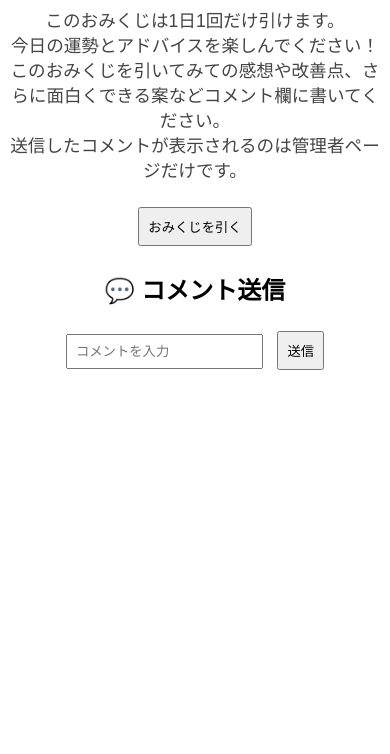
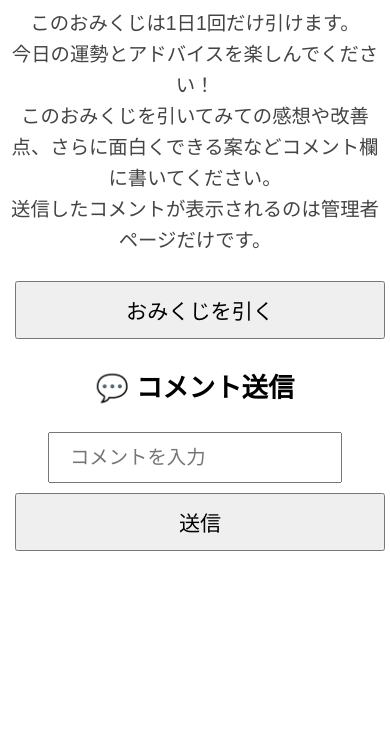
Before and after one commit to t19191919h-dotcom/omikuji.app, a website: page index.html in a window 390 px wide. Shown: the part 90-844 px from the top of the page. Drawn offline with Linux system fonts and the light colour scheme.

Commit message:
Update index.html

```diff
--- a/index.html
+++ b/index.html
@@ -2,18 +2,69 @@
 <html lang="ja">
 <head>
   <meta charset="UTF-8">
+  <meta name="viewport" content="width=device-width, initial-scale=1">
   <title>ウェルみくじ</title>
+
   <style>
-    body { font-family: sans-serif; text-align: center; margin-top: 30px; }
-    #description { font-size: 1.1em; color: #444; margin-bottom: 20px; }
-    #result { font-size: 1.5em; margin: 20px; }
-    #advice { font-size: 1.2em; color: #555; margin: 10px; }
-    #luckyItem, #luckyColor { font-size: 1.2em; margin: 8px; color: #444; }
-    input, button { margin: 5px; padding: 8px; }
+    body {
+      font-family: sans-serif;
+      text-align: center;
+      margin: 20px;
+      padding: 0 10px;
+      max-width: 600px;
+      margin-left: auto;
+      margin-right: auto;
+    }
+
+    #description {
+      font-size: 1.1em;
+      color: #444;
+      margin-bottom: 20px;
+      line-height: 1.6;
+    }
+
+    #result {
+      font-size: 1.6em;
+      margin: 20px;
+    }
+
+    #advice, #luckyItem, #luckyColor {
+      font-size: 1.2em;
+      color: #555;
+      margin: 10px;
+      line-height: 1.6;
+    }
+
+    input, button {
+      margin: 5px;
+      padding: 12px 20px;
+      font-size: 1.1em;
+    }
+
+    button {
+      cursor: pointer;
+    }
+
+    @media (max-width: 480px) {
+      body {
+        font-size: 1.1em;
+      }
+
+      button {
+        width: 100%;
+        font-size: 1.2em;
+      }
+
+      #result {
+        font-size: 1.4em;
+      }
+    }
   </style>
 </head>
+
 <body>
   <h1>🎲 ウェルみくじ 🎲</h1>
+
   <div id="description">
     このおみくじは1日1回だけ引けます。<br>
     今日の運勢とアドバイスを楽しんでください！<br>
@@ -23,6 +74,7 @@
 
   <!-- おみくじボタン -->
   <button id="drawBtn">おみくじを引く</button>
+
   <div id="result"></div>
   <div id="advice"></div>
   <div id="luckyItem"></div>
@@ -77,20 +129,10 @@
 
     // ラッキーアイテム
     const luckyItems = [
-      "ボールペン",
-      "あったかい飲み物",
-      "青い小物",
-      "ハンカチ",
-      "スマホスタンド",
-      "お気に入りのアクセサリー",
-      "メモ帳",
-      "イヤホン",
-      "腕時計",
-      "ポケットティッシュ",
-      "クリップ",
-      "緑茶",
-      "ヨーグルト",
-      "ハンドクリーム"
+      "ボールペン", "あったかい飲み物", "青い小物", "ハンカチ",
+      "スマホスタンド", "お気に入りのアクセサリー", "メモ帳",
+      "イヤホン", "腕時計", "ポケットティッシュ", "クリップ",
+      "緑茶", "ヨーグルト", "ハンドクリーム"
     ];
 
     // ラッキーカラー
@@ -108,7 +150,7 @@
     // 今日の日付を取得
     function getToday() {
       const d = new Date();
-      return d.getFullYear() + "-" + (d.getMonth()+1) + "-" + d.getDate();
+      return d.getFullYear() + "-" + (d.getMonth() + 1) + "-" + d.getDate();
     }
 
     // おみくじボタンの処理
@@ -135,7 +177,7 @@
       }
     });
 
-    // コメント送信処理（表示はしない）
+    // コメント送信処理
     const commentInput = document.getElementById("commentInput");
     const commentBtn = document.getElementById("commentBtn");
 
```
